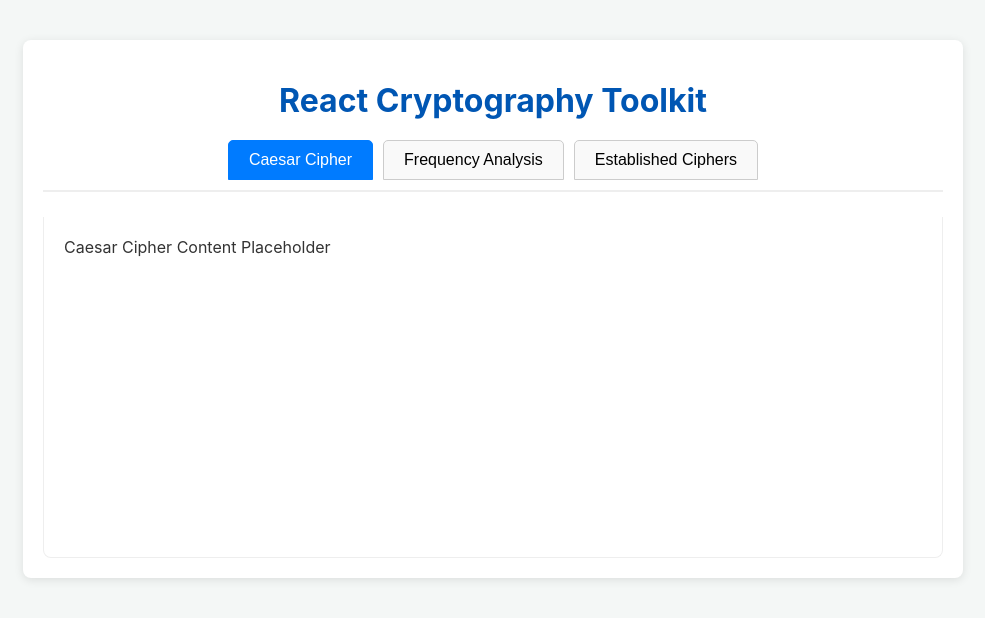
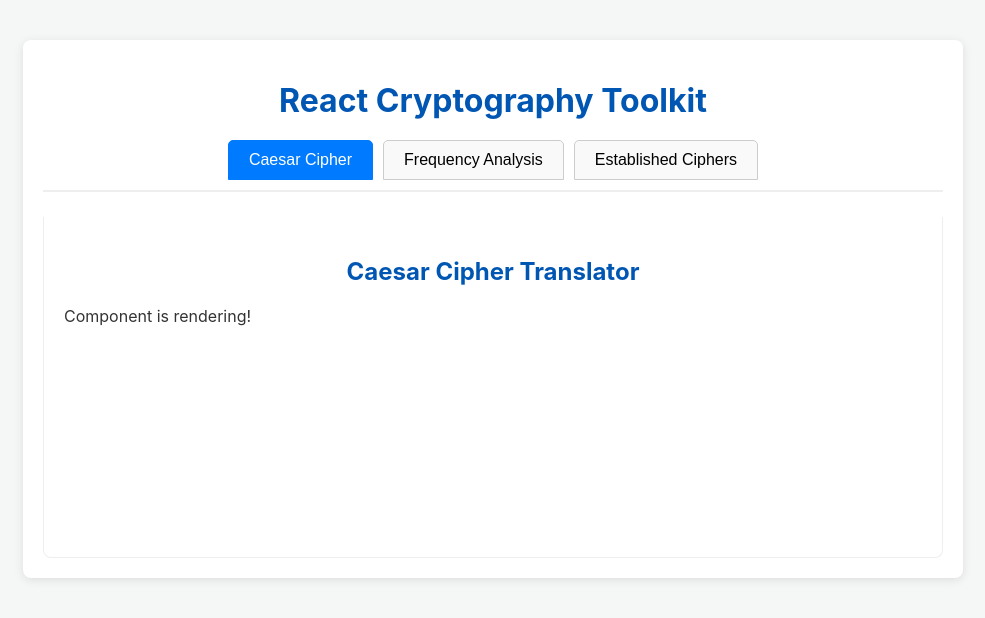
Before and after one commit to Arham-Tahir64/CPSC329-Final-Project, a React (Create React App) app: page / in a window 1280 px wide. Shown: the top 618 px of the page, without its empty margins (147-1132 px from the left). Built offline with nearby package versions, Linux system fonts and the light colour scheme.

Commit message:
Create CaesarCipher component

```diff
--- a/src/App.js
+++ b/src/App.js
@@ -1,12 +1,13 @@
 import React, { useState } from 'react';
+import CaesarCipher from './components/CaesarCipher';
 
 function App() {
-  const [activeTab, setActiveTab] = useState('caesar'); // Default tab
+  const [activeTab, setActiveTab] = useState('caesar');
 
   const renderContent = () => {
     switch (activeTab) {
       case 'caesar':
-        return <div>Caesar Cipher Content Placeholder</div>;
+        return <CaesarCipher />;
       case 'frequency':
         return <div>Frequency Analysis Content Placeholder</div>;
       case 'established':
--- /dev/null
+++ b/src/components/CaesarCipher.jsx
@@ -0,0 +1,13 @@
+import React from 'react';
+
+function CaesarCipher() {
+  return (
+    <div>
+      <h2>Caesar Cipher Translator</h2>
+      {/* UI Elements will go here */}
+      <p>Component is rendering!</p>
+    </div>
+  );
+}
+
+export default CaesarCipher;
```
